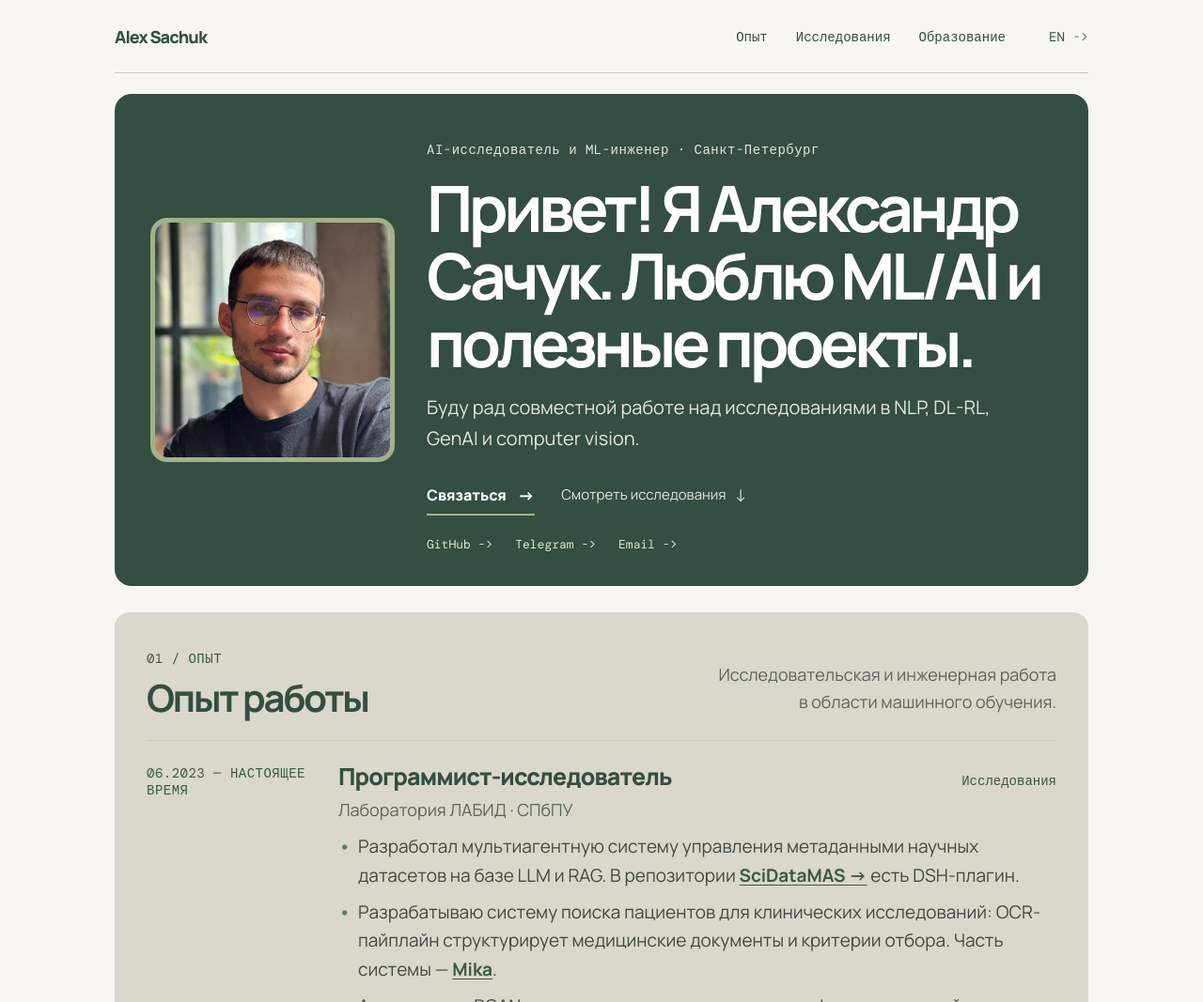
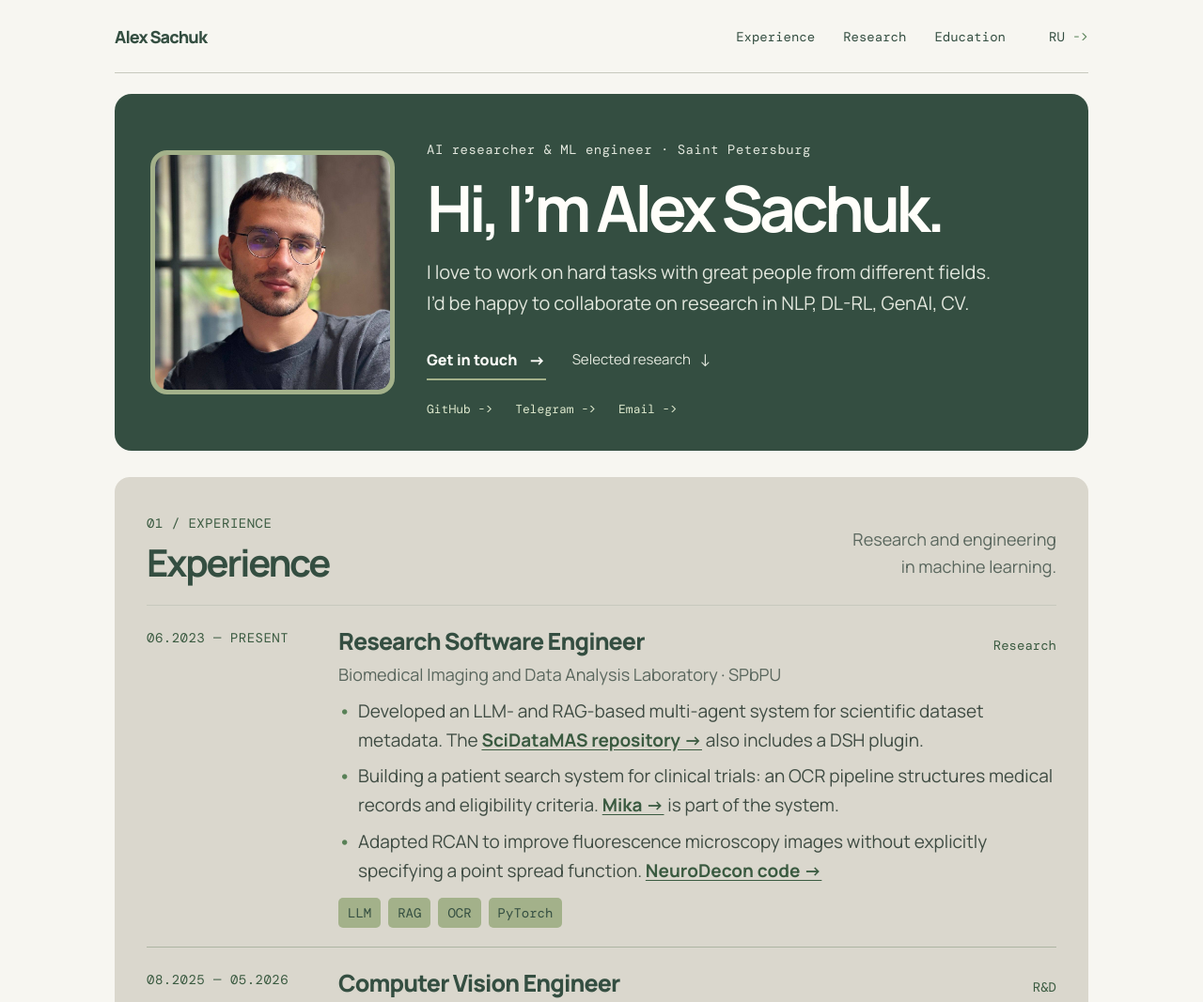
Before and after one commit to AS2/as2.github.io, a plain HTML site: page index.html in a window 1280 px wide. Shown: the top 1067 px of the page at 94% size. Drawn offline with nearby package versions, Linux system fonts and the light colour scheme.

Commit message:
add changes x2

```diff
--- a/index.html
+++ b/index.html
@@ -1,5 +1,5 @@
 <!doctype html>
-<html lang="ru">
+<html lang="en">
 
 <head>
   <meta charset="utf-8">
--- a/script.js
+++ b/script.js
@@ -2,8 +2,8 @@ const translations = {
   en: {
     navWork: 'Experience', navResearch: 'Research', navEducation: 'Education',
     eyebrow: 'AI researcher & ML engineer · Saint Petersburg',
-    heroTitle: 'Hi, I’m Alex Sachuk. I enjoy ML/AI and building useful things.',
-    heroLede: 'I’d be happy to collaborate on research in NLP, DL-RL, GenAI, and computer vision.',
+    heroTitle: 'Hi, I’m Alex Sachuk.',
+    heroLede: 'I love to work on hard tasks with great people from different fields. I’d be happy to collaborate on research in NLP, DL-RL, GenAI, CV.',
     portraitAlt: 'Alex Sachuk', scidataRepo: 'SciDataMAS repository ->', contact: 'Get in touch', viewResearch: 'Selected research',
     experienceLabel: 'EXPERIENCE', experienceTitle: 'Experience',
     experienceNote: 'Research and engineering<br>in machine learning.', present: 'PRESENT', fullTime: 'Research',
@@ -39,8 +39,8 @@ const translations = {
   ru: {
     navWork: 'Опыт', navResearch: 'Исследования', navEducation: 'Образование',
     eyebrow: 'AI-исследователь и ML-инженер · Санкт-Петербург',
-    heroTitle: 'Привет! Я Александр Сачук. Люблю ML/AI и полезные проекты.',
-    heroLede: 'Буду рад совместной работе над исследованиями в NLP, DL-RL, GenAI и computer vision.',
+    heroTitle: 'Привет! Я Александр Сачук.',
+    heroLede: 'Я люблю решать сложные задачи вместе с людьми из разных областей. Буду рад совместной работе над исследованиями в NLP, DL-RL, GenAI и CV.',
     portraitAlt: 'Александр Сачук', scidataRepo: 'Репозиторий SciDataMAS ->', contact: 'Связаться', viewResearch: 'Публикации и проекты',
     experienceLabel: 'ОПЫТ', experienceTitle: 'Опыт работы',
     experienceNote: 'Исследовательская и инженерная работа<br>в области машинного обучения.', present: 'НАСТОЯЩЕЕ ВРЕМЯ', fullTime: 'Исследования',
@@ -75,7 +75,7 @@ const translations = {
   }
 };
 
-let lang = 'ru';
+let lang = 'en';
 const toggle = document.getElementById('language-toggle');
 function setLanguage(next) {
   lang = next;
@@ -93,8 +93,9 @@ function setLanguage(next) {
   document.querySelector('meta[name="description"]').content = next === 'ru'
     ? 'Александр Сачук — AI-исследователь и ML-инженер. Интересы: NLP, DL-RL, GenAI и computer vision.'
     : 'Alex Sachuk is an AI researcher and ML engineer interested in NLP, DL-RL, GenAI, and computer vision.';
-  localStorage.setItem('portfolio-language', next);
+  localStorage.setItem('portfolio-language-v2', next);
 }
 toggle.addEventListener('click', () => setLanguage(lang === 'ru' ? 'en' : 'ru'));
 document.getElementById('year').textContent = new Date().getFullYear();
-if (localStorage.getItem('portfolio-language') === 'en') setLanguage('en');
+const savedLanguage = localStorage.getItem('portfolio-language-v2');
+setLanguage(savedLanguage === 'ru' ? 'ru' : 'en');
```
